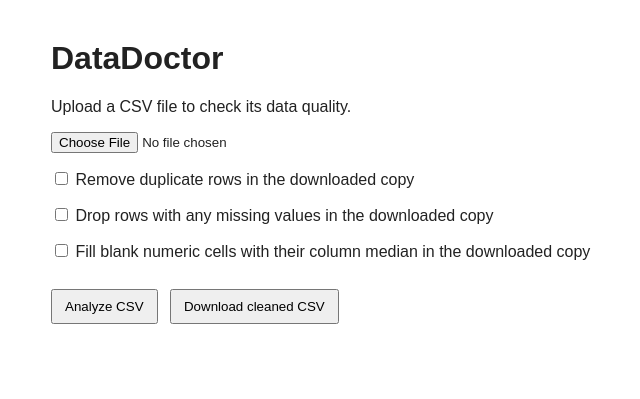
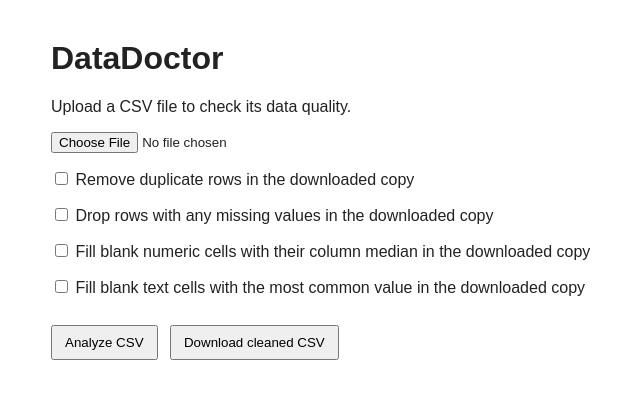
Before and after one commit to akshysasi/DataDoctor, a Flask app: page / in a window 1280 px wide. Shown: the top 399 px of the page, without its empty margins (164-804 px from the left). Run offline with Flask 3, Linux system fonts and the light colour scheme.

Commit message:
Add text mode fill option

```diff
--- a/templates/index.html
+++ b/templates/index.html
@@ -66,6 +66,12 @@
             <label>
                 <input type="checkbox" name="fill_numeric_missing" value="yes">
                 Fill blank numeric cells with their column median in the downloaded copy
+            </label>
+        </p>
+        <p>
+            <label>
+                <input type="checkbox" name="fill_text_missing" value="yes">
+                Fill blank text cells with the most common value in the downloaded copy
             </label>
         </p>
 
```
